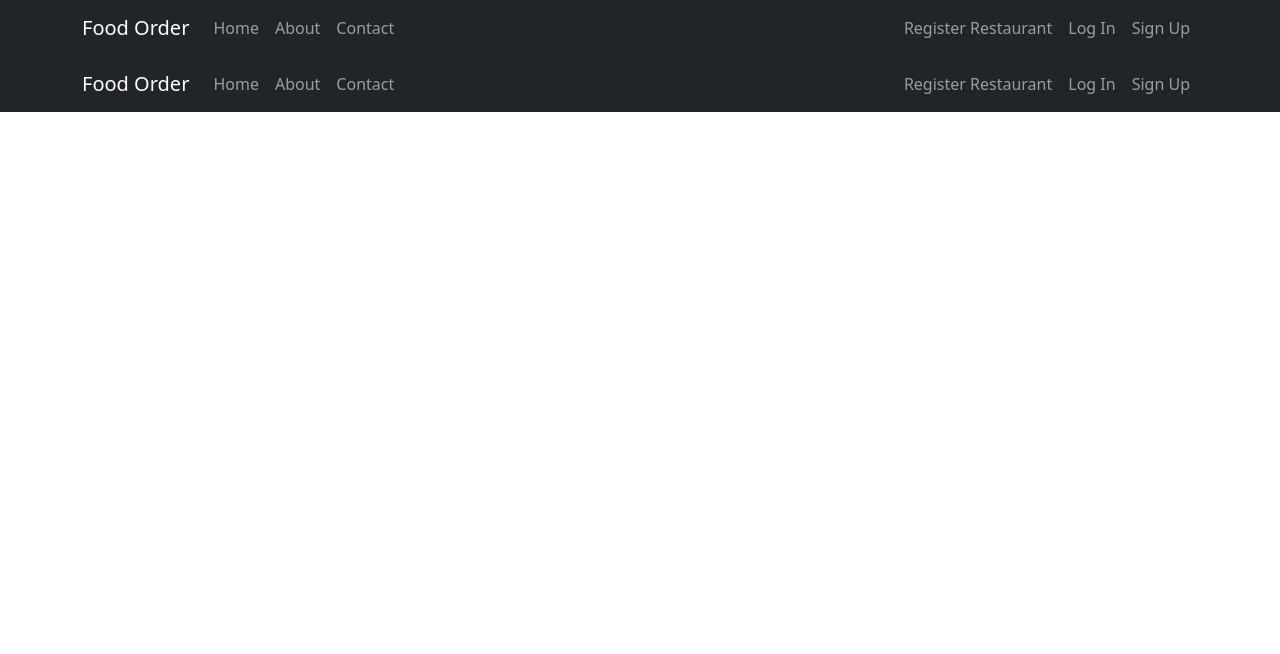
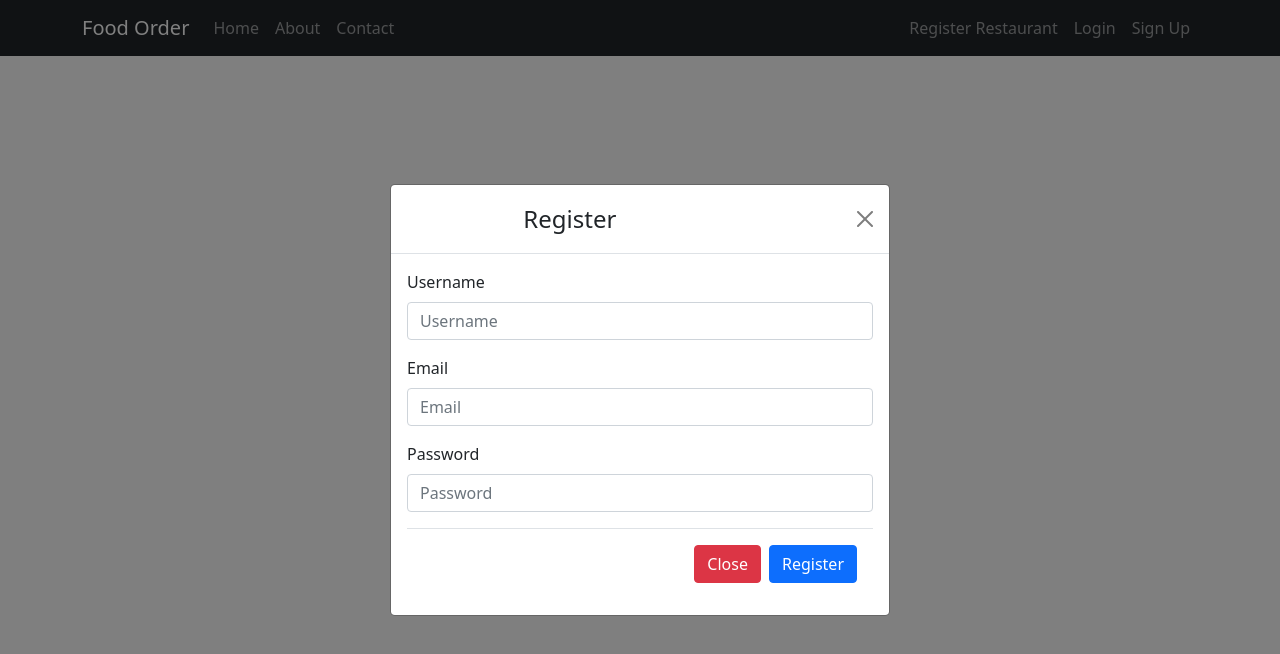
Before and after one commit to Akash9575/food-order-webapp, a React (Create React App) app: page /signup in a window 1280 px wide. Shown: the top 654 px of the page. Built offline with nearby package versions, Linux system fonts and the light colour scheme.

Commit message:
Login and SignUp Screen Done

```diff
--- a/package.json
+++ b/package.json
@@ -7,12 +7,14 @@
     "@testing-library/react": "^13.3.0",
     "@testing-library/user-event": "^13.5.0",
     "bootstrap": "^5.1.3",
+    "formik": "^2.2.9",
     "react": "^18.1.0",
     "react-bootstrap": "^2.4.0",
     "react-dom": "^18.1.0",
     "react-router-dom": "^6.3.0",
     "react-scripts": "5.0.1",
-    "web-vitals": "^2.1.4"
+    "web-vitals": "^2.1.4",
+    "yup": "^0.32.11"
   },
   "scripts": {
     "start": "react-scripts start",
--- a/src/App.js
+++ b/src/App.js
@@ -1,5 +1,7 @@
 import { Routes, Route } from "react-router-dom";
 import NavBar from "./component/NavBar";
+import LoginModal from "./component/LoginModal";
+import SignUpModal from "./component/SignUpModal";
 import "./App.css";
 
 function App() {
@@ -11,8 +13,8 @@ function App() {
         <Route path="/about" element={<NavBar />} />
         <Route path="/contact" element={<NavBar />} />
         <Route path="/registerrestaurant" element={<NavBar/>} />
-        <Route path="/login" element={<NavBar />} />
-        <Route path="/signup" element={<NavBar />} />
+        <Route path="/login" element={<LoginModal/>} />
+        <Route path="/signup" element={<SignUpModal />} />
       </Routes>
     </div>
   );
--- /dev/null
+++ b/src/component/LoginModal.js
@@ -0,0 +1,121 @@
+import { useState } from "react";
+import {
+  Button,
+  Modal,
+  Form,
+  Row,
+  Col,
+} from "../react-bootstrap/component";
+
+export default function LoginModal() {
+  const [show, setShow] = useState(true);
+  const [validated, setValidated] = useState(false);
+  const [login_data, setLogin_data] = useState({
+    username: "",
+    password: "",
+  });
+
+  const handleSubmit = (event) => {
+    event.preventDefault();
+    const form = event.currentTarget;
+    if (form.checkValidity() === false) {
+      event.stopPropagation();
+    } else {
+      // console.log(login_data);
+      fetch("", {
+        method: "POST",
+        headers: {
+          "Content-Type": "application/json",
+        },
+        body: JSON.stringify({
+          login_data: login_data,
+        }),
+      })
+        .then((res) => res.json())
+        .then((data) => {
+          // console.log(data);
+          if (data.error) {
+            alert(data.error);
+          } else {
+            localStorage.setItem("jwt", data.token);
+            localStorage.setItem("user", JSON.stringify(data.user));
+            alert("signed in success !!");
+            // navigate("/requestprogress");
+          }
+        })
+        .catch((err) => {
+          console.log(err);
+        });
+      handleClose();
+    }
+    setValidated(true);
+  };
+
+  const handleChange = (e) => {
+    const { name, value } = e.target;
+    setLogin_data({ ...login_data, [name]: value });
+  };
+
+  const handleClose = () => setShow(false);
+
+  return (
+    <>
+      {show && (
+        <Modal
+          show={show}
+          onHide={handleClose}
+          size="md"
+          aria-labelledby="contained-modal-title-vcenter"
+          centered
+        >
+          <Modal.Header closeButton>
+            <Modal.Title className="mx-auto">Login</Modal.Title>
+          </Modal.Header>
+          <Modal.Body>
+            <Form noValidate validated={validated} onSubmit={handleSubmit}>
+              <Row className="mb-3">
+                <Form.Group as={Col} controlId="validationCustomUsername">
+                  <Form.Label>Username</Form.Label>
+                    <Form.Control
+                      type="text"
+                      placeholder="Username"
+                      aria-describedby="inputGroupPrepend"
+                      name="username"
+                      onChange={handleChange}
+                      required
+                    />
+                    <Form.Control.Feedback type="invalid">
+                      Please Enter a username.
+                    </Form.Control.Feedback>
+                </Form.Group>
+              </Row>
+              <Row className="mb-3">
+                <Form.Group as={Col} controlId="validationCustom03">
+                  <Form.Label>Password</Form.Label>
+                  <Form.Control
+                    type="password"
+                    placeholder="Password"
+                    name="password"
+                    onChange={handleChange}
+                    required
+                  />
+                  <Form.Control.Feedback type="invalid">
+                    Please Enter a Password.
+                  </Form.Control.Feedback>
+                </Form.Group>
+              </Row>
+              <Modal.Footer>
+                <Button variant="danger" onClick={handleClose}>
+                  Close
+                </Button>
+                <Button variant="success" type="submit">
+                  Login
+                </Button>
+              </Modal.Footer>
+            </Form>
+          </Modal.Body>
+        </Modal>
+      )}
+    </>
+  );
+}
--- a/src/component/NavBar.js
+++ b/src/component/NavBar.js
@@ -1,5 +1,5 @@
-import React from 'react'
-import {Navbar, Nav, Container} from '../react-bootstrap/component';
+import React from "react";
+import { Navbar, Nav, Container } from "../react-bootstrap/component";
 
 const NavBar = () => {
   return (
@@ -15,15 +15,20 @@ const NavBar = () => {
               <Nav.Link href="/contact">Contact</Nav.Link>
             </Nav>
             <Nav>
-              <Nav.Link href="/registerrestaurant">Register Restaurant</Nav.Link>
-              <Nav.Link href="/login">Log In</Nav.Link>
-              <Nav.Link eventKey={2} href="/signup"> Sign Up </Nav.Link>
+              <Nav.Link href="/registerrestaurant">
+                Register Restaurant
+              </Nav.Link>
+              <Nav.Link href="/login">Login
+              </Nav.Link>
+              <Nav.Link eventKey={2} href="/signup">
+                Sign Up
+              </Nav.Link>
             </Nav>
           </Navbar.Collapse>
         </Container>
       </Navbar>
     </>
-  )
-}
+  );
+};
 
-export default NavBar
+export default NavBar;
--- /dev/null
+++ b/src/component/SignUpModal.js
@@ -0,0 +1,136 @@
+import { useState } from "react";
+import {
+  Button,
+  Modal,
+  Form,
+  Row,
+  Col,
+} from "../react-bootstrap/component";
+
+export default function LoginModal() {
+  const [show, setShow] = useState(true);
+  const [validated, setValidated] = useState(false);
+  const [login_data, setLogin_data] = useState({
+    username: "",
+    email: '',
+    password: "",
+  });
+
+  const handleSubmit = (event) => {
+    event.preventDefault();
+    const form = event.currentTarget;
+    if (form.checkValidity() === false) {
+      event.stopPropagation();
+    } else {
+      // console.log(login_data);
+      fetch("", {
+        method: "POST",
+        headers: {
+          "Content-Type": "application/json",
+        },
+        body: JSON.stringify({
+          login_data: login_data,
+        }),
+      })
+        .then((res) => res.json())
+        .then((data) => {
+          // console.log(data);
+          if (data.error) {
+            alert(data.error);
+          } else {
+            alert("signed up success !!");
+            // navigate("/requestprogress");
+          }
+        })
+        .catch((err) => {
+          console.log(err);
+        });
+      handleClose();
+    }
+    setValidated(true);
+  };
+
+  const handleChange = (e) => {
+    const { name, value } = e.target;
+    setLogin_data({ ...login_data, [name]: value });
+  };
+
+  const handleClose = () => setShow(false);
+
+  return (
+    <>
+      {show && (
+        <Modal
+          show={show}
+          onHide={handleClose}
+          size="md"
+          aria-labelledby="contained-modal-title-vcenter"
+          centered
+        >
+          <Modal.Header closeButton>
+            <Modal.Title className="mx-auto">Register</Modal.Title>
+          </Modal.Header>
+          <Modal.Body>
+            <Form noValidate validated={validated} onSubmit={handleSubmit}>
+              <Row className="mb-3">
+                <Form.Group as={Col} controlId="validationCustomUsername">
+                  <Form.Label>Username</Form.Label>
+                    <Form.Control
+                      type="text"
+                      placeholder="Username"
+                      aria-describedby="inputGroupPrepend"
+                      name="username"
+                      onChange={handleChange}
+                      required
+                    />
+                    <Form.Control.Feedback type="invalid">
+                      Please Enter a username.
+                    </Form.Control.Feedback>
+                </Form.Group>
+              </Row>
+              <Row className="mb-3">
+                <Form.Group as={Col} controlId="validationCustomEmail">
+                  <Form.Label>Email</Form.Label>
+                    <Form.Control
+                      type="email"
+                      placeholder="Email"
+                      aria-describedby="inputGroupPrepend"
+                      name="email"
+                      onChange={handleChange}
+                      required
+                    />
+                    <Form.Control.Feedback type="invalid">
+                      Please Enter an Email.
+                    </Form.Control.Feedback>
+                </Form.Group>
+              </Row>
+              <Row className="mb-3">
+                <Form.Group as={Col} controlId="validationCustom03">
+                  <Form.Label>Password</Form.Label>
+                  <Form.Control
+                    type="password"
+                    placeholder="Password"
+                    name="password"
+                    onChange={handleChange}
+                    required
+                  />
+                  <Form.Control.Feedback type="invalid">
+                    Please Enter a Password.
+                  </Form.Control.Feedback>
+                </Form.Group>
+              </Row>
+              <Modal.Footer>
+                <Button variant="danger" onClick={handleClose}>
+                  Close
+                </Button>
+                <Button variant="primary" type="submit">
+                  Register
+                </Button>
+              </Modal.Footer>
+            </Form>
+          </Modal.Body>
+        </Modal>
+      )}
+    </>
+  );
+}
--- a/src/react-bootstrap/component.js
+++ b/src/react-bootstrap/component.js
@@ -1,5 +1,10 @@
 import Navbar from 'react-bootstrap/Navbar'
 import Nav from 'react-bootstrap/Nav'
 import Container from 'react-bootstrap/Container'
+import Modal from 'react-bootstrap/Modal'
+import Button from 'react-bootstrap/Button'
+import Form from 'react-bootstrap/Form'
+import Row from 'react-bootstrap/Row'
+import Col from 'react-bootstrap/Col'
 
-export {Navbar, Nav, Container};
+export {Navbar, Nav, Container, Modal, Button, Form, Row, Col};
```
Also changed, not shown: 1 other file (tests, documents, lock files or other folders).
